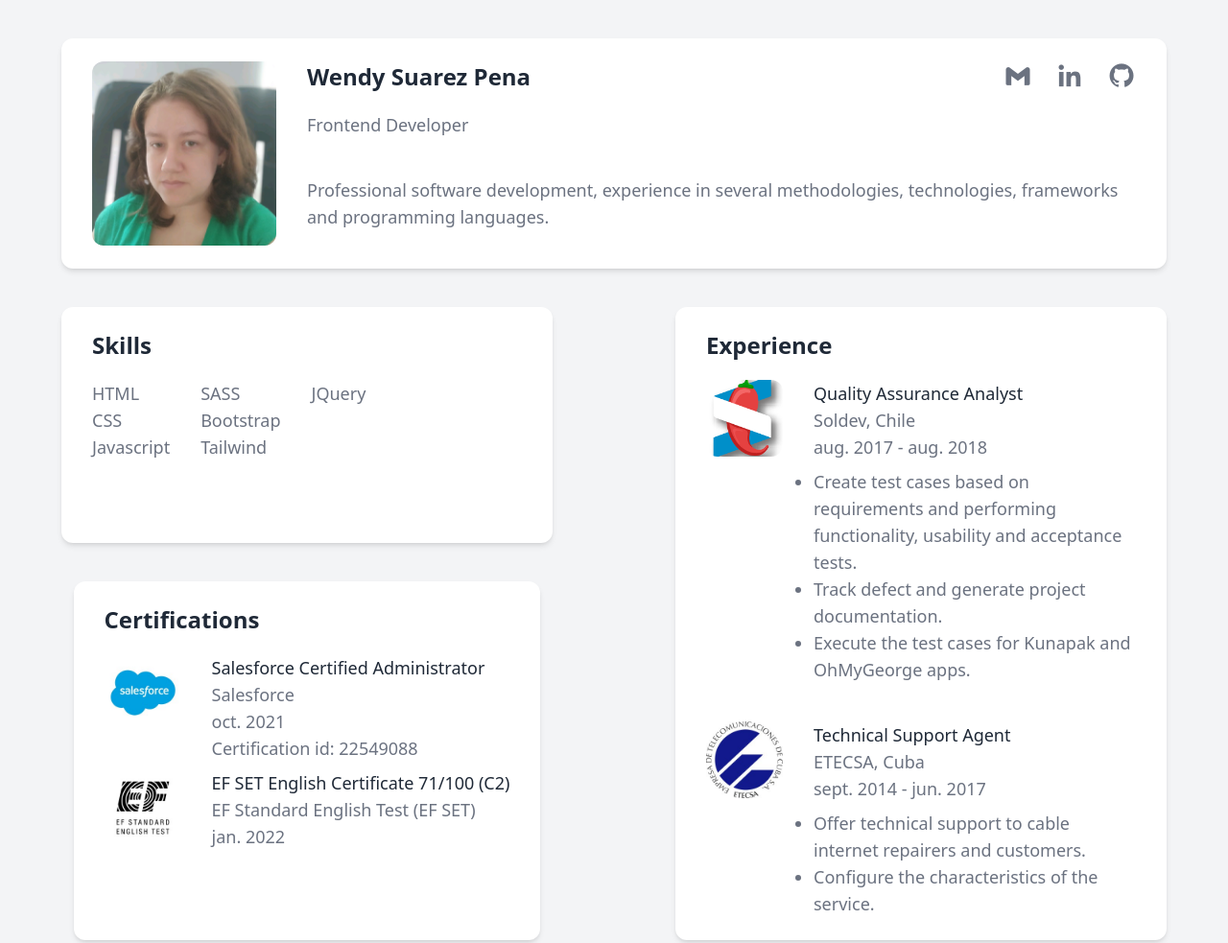
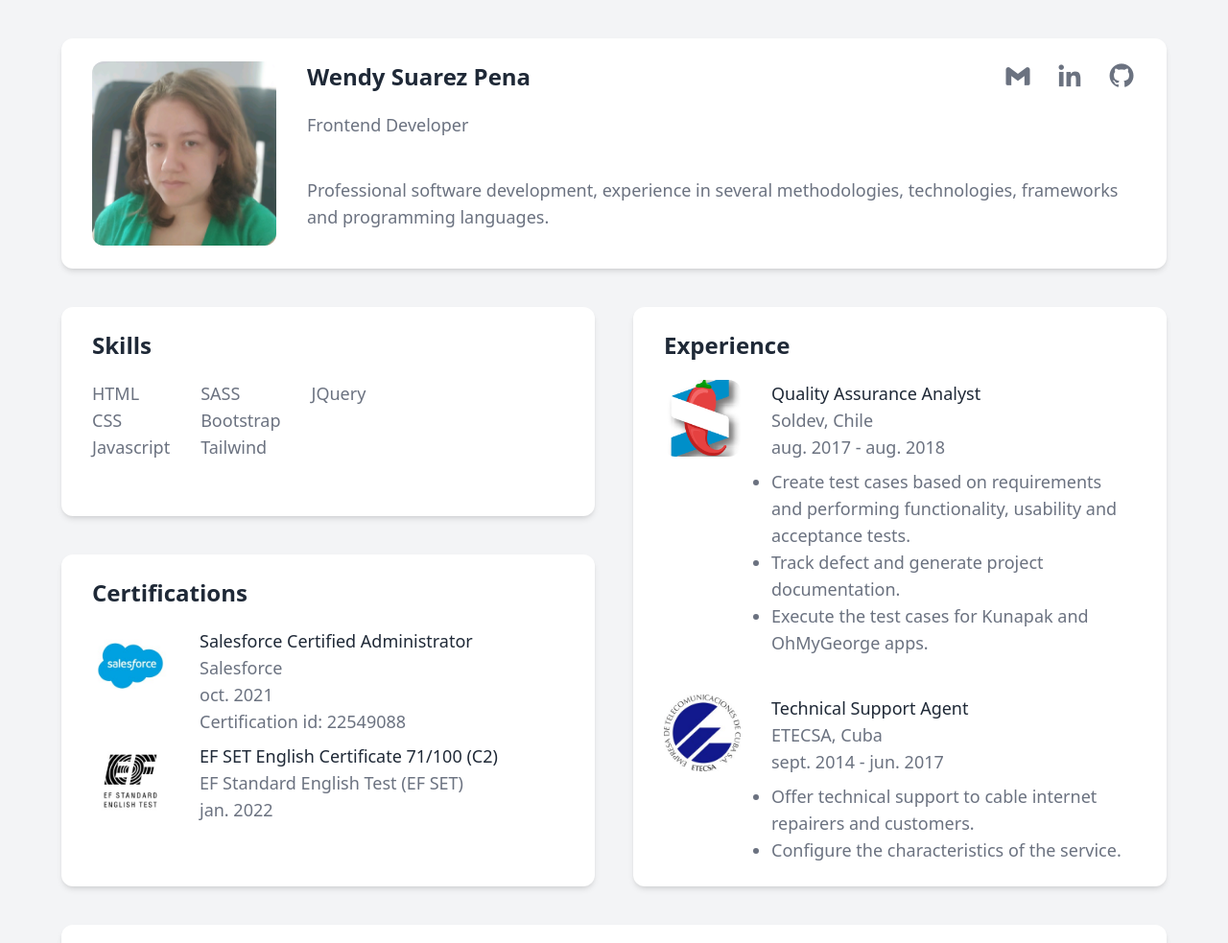
Before and after one commit to wendysp91/Portfolio, a website: page src/index.html in a window 1280 px wide. Shown: the top 983 px of the page at 96% size. Drawn offline with nearby package versions, Linux system fonts and the light colour scheme.

Commit message:
Fix responsive max-width

```diff
--- a/src/index.html
+++ b/src/index.html
@@ -12,9 +12,9 @@
 </head>
 
 <body class="bg-gray-100 font-sans text-lg font-medium text-gray-500">
-    <div class="container lg:grid lg:grid-cols-2 lg:gap-10">
+    <div class="container lg:grid lg:grid-cols-2 lg:gap-10 lg:max-w-6xl">
         <header class="contact bg-white mt-10 px-8 py-6 shadow-md rounded-xl overflow-hidden
-                        max-w-lg mx-auto lg:max-w-6xl lg:flex lg:space-x-8 lg:col-span-2">
+        max-w-xl mx-auto lg:max-w-6xl lg:flex lg:space-x-8 lg:col-span-2">
             <div class="lg:shrink-0 mb-10 lg:mb-0">
                 <img src="../public/1599485300641.jpeg" alt="profile" max-width="300px" max-height="300px"
                     class="rounded-xl h-48 w-full object-cover lg:h-full lg:w-48">
@@ -41,7 +41,7 @@
         </header>
 
         <section class="skills mt-10 lg:mt-0 bg-white px-8 py-6 shadow-md rounded-xl overflow-hidden
-        max-w-lg w-full mx-auto lg:row-span-1 lg:col-span-1">
+        max-w-xl w-full mx-auto lg:row-span-1 lg:col-span-1 lg:mr-0">
             <h2 class="text-2xl text-gray-800 font-semibold mb-5">Skills</h2>
             <div class="sm:flex sm:space-x-8">
                 <div>
@@ -62,7 +62,7 @@
         </section>
 
         <section class="experience mt-10 lg:mt-0 bg-white px-8 py-6 shadow-md rounded-xl overflow-hidden
-        max-w-lg mx-auto lg:row-span-2">
+        max-w-xl mx-auto lg:row-span-2 lg:ml-0">
             <h2 class="text-2xl text-gray-800 font-semibold mb-5">Experience</h2>
             <article class="flex mb-10">
                 <div class="lg:shrink-0 mr-8">
@@ -101,7 +101,7 @@
         </section>
 
         <section class="certifications mt-10 lg:mt-0 bg-white px-8 py-6 shadow-md rounded-xl overflow-hidden
-        max-w-lg mx-auto">
+        max-w-xl w-full mx-auto lg:mr-0">
             <h2 class="text-2xl text-gray-800 font-semibold mb-5">Certifications</h2>
             <article class="flex">
                 <div class="logo lg:shrink-0 mr-8">
@@ -132,7 +132,7 @@
         </section>
 
         <section class="projects mt-10 lg:mt-0 bg-white px-8 py-6 shadow-md rounded-xl overflow-hidden
-        max-w-lg mx-auto lg:max-w-6xl lg:col-span-2">
+        max-w-xl mx-auto lg:max-w-7xl lg:col-span-2">
             <h2 class="text-2xl text-gray-800 font-semibold mb-5">Projects</h2>
             <div class="lg:flex lg:space-x-8 lg:justify-between">
                 <article class="mb-10 lg:mb-0 lg:w-1/3">
```
Also changed, not shown: dist/output.css.
